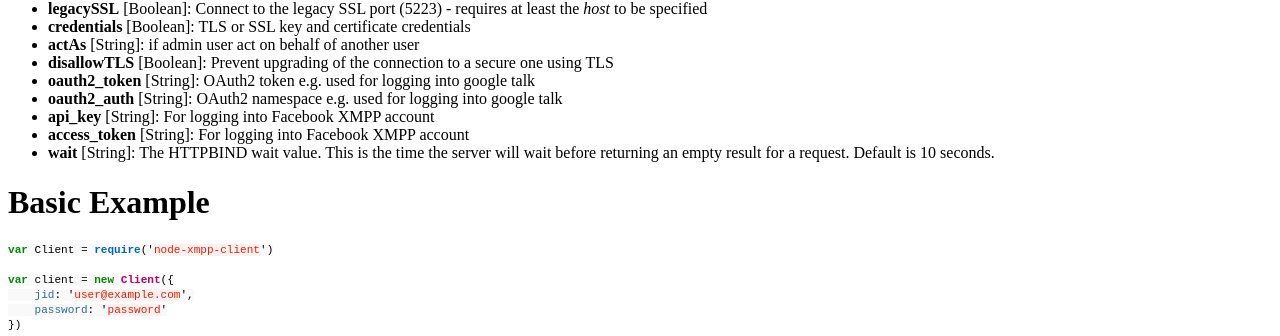
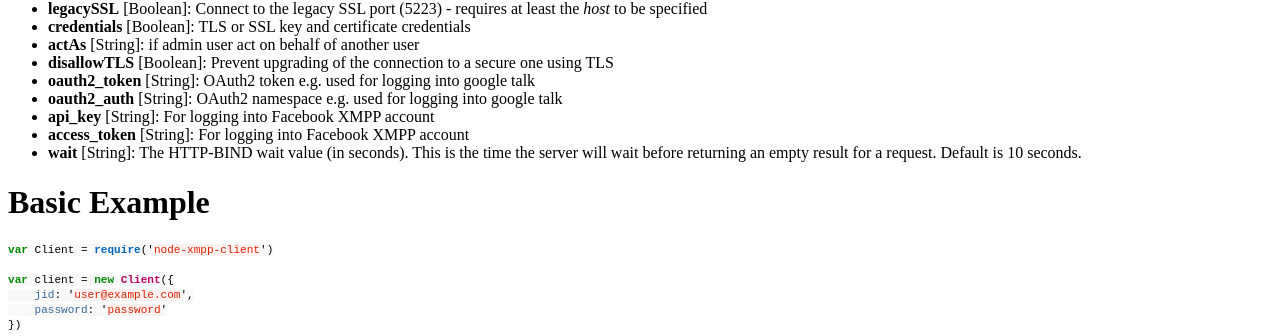
Before and after one commit to node-xmpp/node-xmpp.github.io, a Jekyll site: the page built from _posts/2014-03-15-nodexmppclient.md, in a window 1280 px wide. Shown: the part 719-1055 px from the top of the page. Built offline with Jekyll 4.4.1, drawn with Linux system fonts in a browser that asks for light colours; Markdown is read by kramdown in place of the engine named in the settings; a style sheet for code colours, icons or effects is not loaded.

Commit message:
Add time unit

```diff
--- a/_posts/2014-03-15-nodexmppclient.md
+++ b/_posts/2014-03-15-nodexmppclient.md
@@ -37,7 +37,7 @@ var client = new Client(...parameters...)
 * __oauth2_auth__ [String]: OAuth2 namespace e.g. used for logging into google talk
 * __api_key__ [String]: For logging into Facebook XMPP account
 * __access_token__ [String]: For logging into Facebook XMPP account
-* __wait__ [String]: The HTTPBIND wait value. This is the time the server will wait before returning an empty result for a request. Default is 10 seconds.
+* __wait__ [String]: The HTTP-BIND wait value (in seconds). This is the time the server will wait before returning an empty result for a request. Default is 10 seconds.
 
 # Basic Example
 
```
